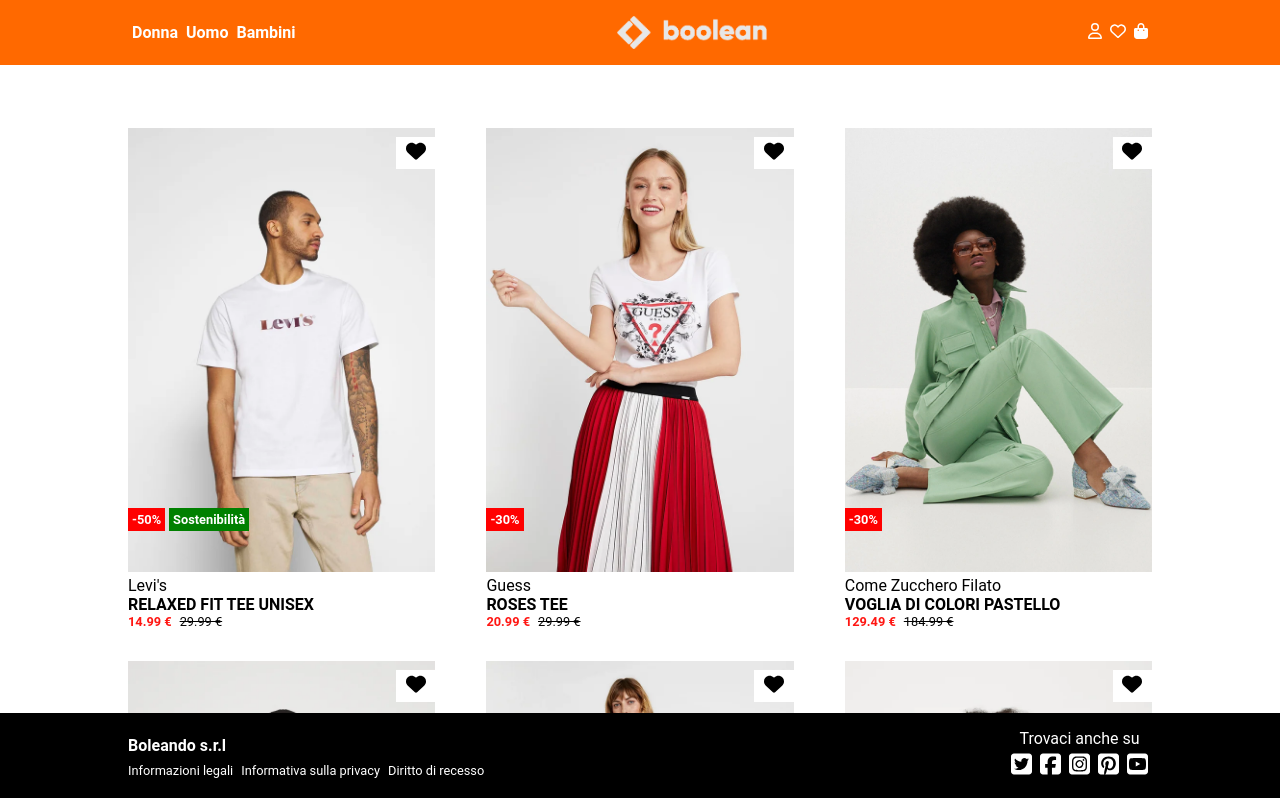
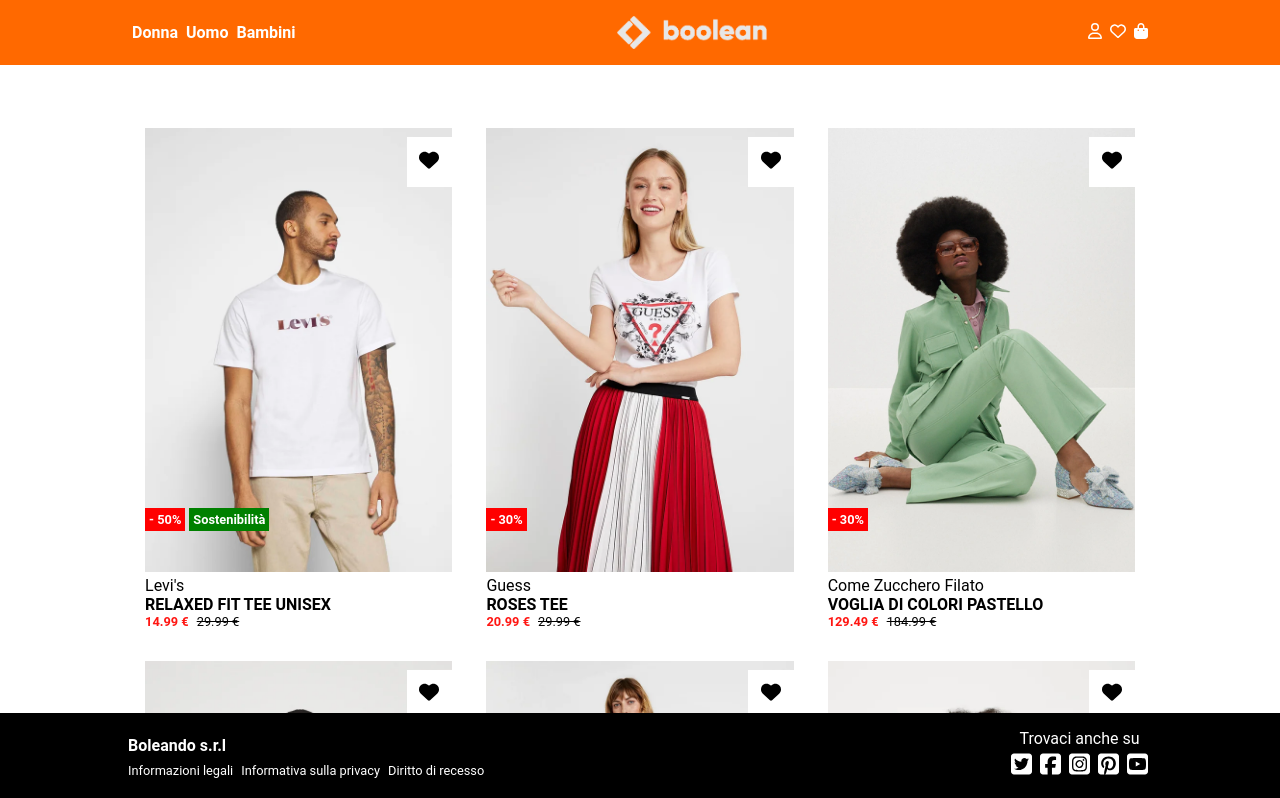
Before and after one commit to andreadebortoli2/vite-boolando, a Vue app: page / in a window 1280 px wide. Shown: the top 798 px of the page. Built offline with nearby package versions, Linux system fonts and the light colour scheme.

Commit message:
edit products objects structure, card and styles

```diff
--- a/src/assets/partials/_MainStyle.scss
+++ b/src/assets/partials/_MainStyle.scss
@@ -4,9 +4,4 @@
 #site_main {
     padding: 7rem 0;
     overflow-y: auto;
-
-    .item_container {
-        width: 30%;
-        padding: 1rem 0;
-    }
 }
--- a/src/assets/partials/_ProductCard.scss
+++ b/src/assets/partials/_ProductCard.scss
@@ -1,9 +1,14 @@
 @use './Variables' as *;
 @use './Utilities';
 
+.item_container {
+    width: 30%;
+    min-width: 300px;
+    padding: 1rem 0;
+    margin: 0 auto;
+
     .img_container {
         position: relative;
-
 
         &:hover .item_img {
             display: none;
@@ -22,21 +27,21 @@
             display: none;
         }
 
-    .add_favourite {
+        .favourite {
             position: absolute;
             top: 2%;
             right: 0;
             background-color: $lighter;
             fill: $darker;
-        padding: 0.25rem 0.60rem;
+            padding: 0.8rem;
 
             svg {
                 height: 20px;
             }
+        }
 
-        &:hover {
+        .added {
             fill: $price;
-        }
         }
 
         .item_marks {
@@ -54,7 +59,7 @@
                 margin-right: 0.25rem;
             }
 
-        .susteinability_mark {
+            .susteinability {
                 font-size: 0.8rem;
                 font-weight: bolder;
                 color: $lighter;
@@ -82,3 +87,4 @@
             }
         }
     }
+}
--- a/src/assets/partials/_Utilities.scss
+++ b/src/assets/partials/_Utilities.scss
@@ -2,7 +2,7 @@
 
 .container {
     width: 80%;
-    margin: auto;
+    margin: 0 auto;
     display: flex;
     flex-wrap: wrap;
     justify-content: space-between;
--- a/src/components/AppMain.vue
+++ b/src/components/AppMain.vue
@@ -19,9 +19,9 @@
     <main id="site_main">
         <div class="container">
 
-            <ProductCard :firstProductImage="product.firstProductImage" :secondProductImage="product.secondProductImage"
-                :discount="product.discount" :sustenability="product.sustenability" :brand="product.brand"
-                :model="product.model" :price="product.price" v-for="product in products" />
+            <ProductCard :frontImage="product.frontImage" :backImage="product.backImage" :brand="product.brand"
+                :name="product.name" :price="product.price" :isInFavourites="product.isInFavourites"
+                :badges="product.badges" v-for="product in products" />
 
         </div>
     </main>
--- a/src/components/ProductCard.vue
+++ b/src/components/ProductCard.vue
@@ -2,29 +2,38 @@
 export default {
     name: 'ProductCard',
     props: {
-        firstProductImage: String,
-        secondProductImage: String,
-        discount: Number,
-        sustenability: Boolean,
+        frontImage: String,
+        backImage: String,
         brand: String,
-        model: String,
+        name: String,
         price: Number,
+        isInFavourites: Boolean,
+        badges: Array,
+    },
+    data() {
+        return {
+            discount: 0,
+        }
     },
     methods: {
-        finalPrice(price, discount) {
-            return (price - (price * discount / 100)).toFixed(2)
-        }
-    }
+        finalPrice(badges, price, discount) {
+            this.discountFormattation(badges);
+            return (price - (price * discount / 100)).toFixed(2);
+        },
+        discountFormattation(badges) {
+            badges.filter(badge => badge.type === 'discount' ? this.discount = badge.value.replace(/[-%]/g, '') : 0);
+        },
+    },
 }
 </script>
 
 <template>
     <div class="item_container">
         <div class="img_container">
-            <img class="item_img" :src="firstProductImage" alt="">
-            <img class="item_img_hover" :src="secondProductImage" alt="">
+            <img class="item_img" :src="frontImage" alt="">
+            <img class="item_img_hover" :src="backImage" alt="">
 
-            <div class="add_favourite">
+            <div class="favourite" :class="{ added: isInFavourites }" @click="isInFavourites = !isInFavourites">
                 <svg xmlns="http://www.w3.org/2000/svg" viewBox="0 0 512 512">
                     <!Font Awesome Free 6.5.1 by @fontawesome - https://fontawesome.com License -
                         https://fontawesome.com/license/free Copyright 2024 Fonticons, Inc.-->
@@ -34,17 +43,17 @@
             </div>
 
             <div class="item_marks">
-                <div class="discount" v-if="discount !== 0">-{{ discount }}%</div>
-                <div class="susteinability_mark" v-if="sustenability === true">Sostenibilità</div>
+                <div v-for="badge in badges" :class="badge.type">{{ badge.value }}</div>
             </div>
+
         </div>
 
         <div class="article_info">
 
             <div>{{ brand }}</div>
-            <h4>{{ model }}</h4>
+            <h4>{{ name }}</h4>
             <div class="price">
-                <div class="current_price">{{ finalPrice(price, discount) }} &euro;</div>
+                <div class="current_price">{{ finalPrice(badges, price, discount) }} &euro;</div>
                 <div class="older_price" v-if="discount !== 0">{{ price }} &euro;</div>
             </div>
 
--- a/src/data.js
+++ b/src/data.js
@@ -1,56 +1,95 @@
 export const products = [
     {
-        firstProductImage: '/images/img/1.webp',
-        secondProductImage: '/images/img/1b.webp',
-        discount: 50,
-        sustenability: true,
+        id: 1,
+        frontImage: '/images/img/1.webp',
+        backImage: '/images/img/1b.webp',
         brand: "Levi's",
-        model: 'RELAXED FIT TEE UNISEX',
+        name: 'RELAXED FIT TEE UNISEX',
         price: 29.99,
+        isInFavourites: false,
+        badges: [
+            {
+                type: 'discount',
+                value: '- 50%',
+            },
+            {
+                type: 'susteinability',
+                value: 'Sostenibilità',
+            },
+        ],
     },
     {
-        firstProductImage: '/images/img/2.webp',
-        secondProductImage: '/images/img/2b.webp',
-        discount: 30,
-        sustenability: false,
+        id: 2,
+        frontImage: '/images/img/2.webp',
+        backImage: '/images/img/2b.webp',
         brand: "Guess",
-        model: 'ROSES TEE',
+        name: 'ROSES TEE',
         price: 29.99,
+        isInFavourites: false,
+        badges: [
+            {
+                type: 'discount',
+                value: '- 30%',
+            },
+        ],
     },
     {
-        firstProductImage: '/images/img/3.webp',
-        secondProductImage: '/images/img/3b.webp',
-        discount: 30,
-        sustenability: false,
+        id: 3,
+        frontImage: '/images/img/3.webp',
+        backImage: '/images/img/3b.webp',
         brand: "Come Zucchero Filato",
-        model: 'VOGLIA DI COLORI PASTELLO',
+        name: 'VOGLIA DI COLORI PASTELLO',
         price: 184.99,
+        isInFavourites: false,
+        badges: [
+            {
+                type: 'discount',
+                value: '- 30%',
+            },
+        ],
     },
     {
-        firstProductImage: '/images/img/4.webp',
-        secondProductImage: '/images/img/4b.webp',
-        discount: 50,
-        sustenability: true,
+        id: 4,
+        frontImage: '/images/img/4.webp',
+        backImage: '/images/img/4b.webp',
         brand: "Levi's",
-        model: 'TEE UNISEX',
+        name: 'TEE UNISEX',
         price: 29.99,
+        isInFavourites: false,
+        badges: [
+            {
+                type: 'discount',
+                value: '- 50%',
+            },
+            {
+                type: 'susteinability',
+                value: 'Sostenibilità',
+            },
+        ],
     },
     {
-        firstProductImage: '/images/img/5.webp',
-        secondProductImage: '/images/img/5b.webp',
-        discount: 0,
-        sustenability: false,
+        id: 5,
+        frontImage: '/images/img/5.webp',
+        backImage: '/images/img/5b.webp',
         brand: "Maya Deluxe",
-        model: 'STRIPE BODICE',
+        name: 'STRIPE BODICE',
         price: 99.99,
+        isInFavourites: false,
+        badges: [],
     },
     {
-        firstProductImage: '/images/img/6.webp',
-        secondProductImage: '/images/img/6b.webp',
-        discount: 0,
-        sustenability: true,
+        id: 6,
+        frontImage: '/images/img/6.webp',
+        backImage: '/images/img/6b.webp',
         brand: "Esprit",
-        model: 'MAGLIONE - BLACK',
+        name: 'MAGLIONE - BLACK',
         price: 29.99,
+        isInFavourites: false,
+        badges: [
+            {
+                type: 'susteinability',
+                value: 'Sostenibilità',
+            },
+        ],
     },
 ]
```
Lines whose indentation alone changed are shown as unchanged.
